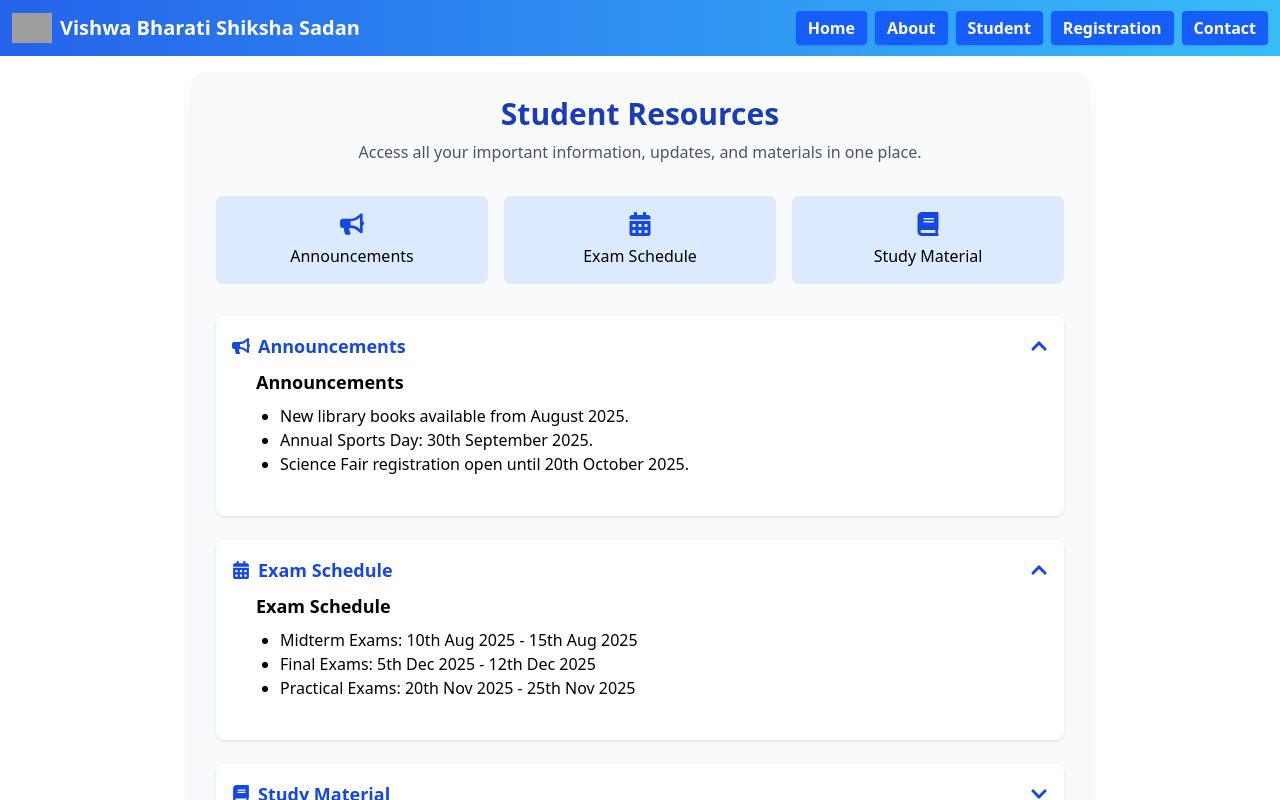
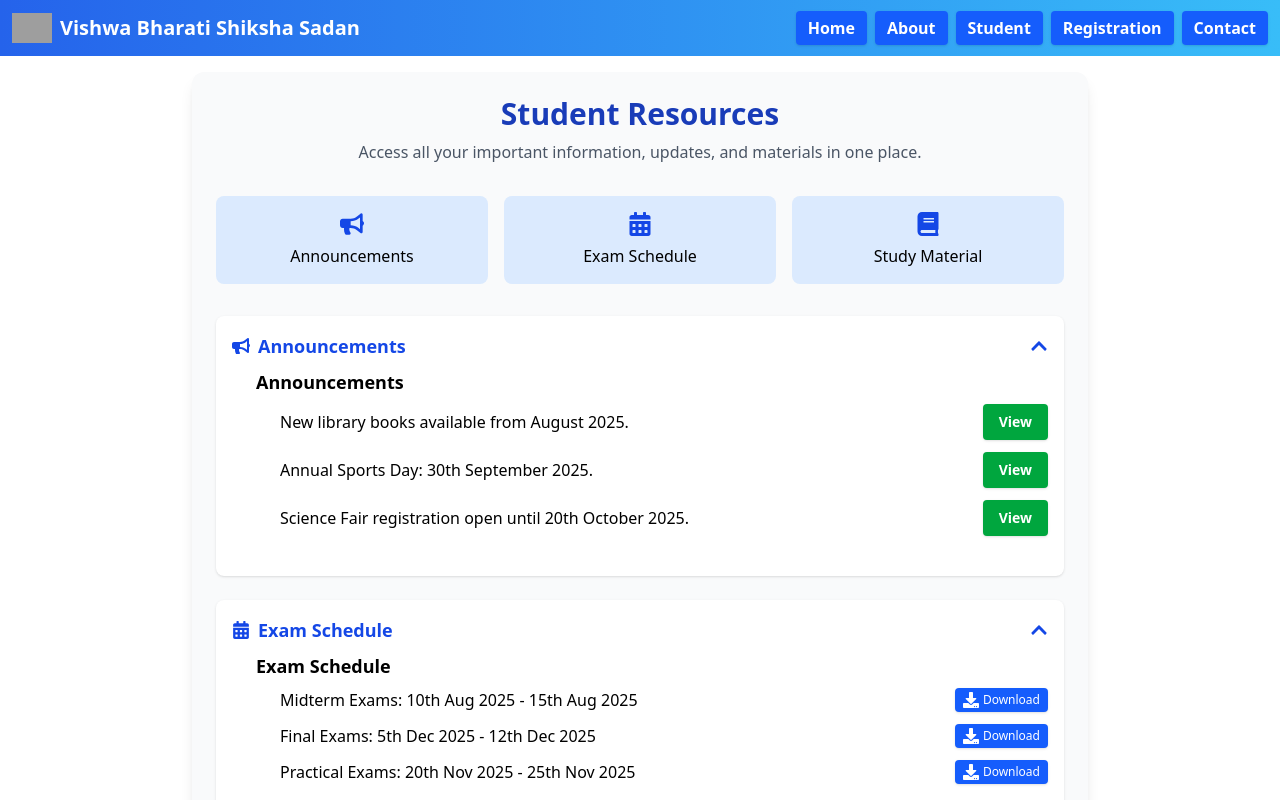
Before and after one commit to Shivamkumar31/school-website-team4, a React (Vite) app: page /student in a window 1280 px wide. Both pictures are taken after a click on the button "Exam Schedule". Shown: the top 800 px of the page. Built offline with nearby package versions, Linux system fonts and the light colour scheme; grey boxes are pictures that could not be loaded.

Commit message:
Implemented buttons to download files

```diff
--- a/src/components/Announcements.jsx
+++ b/src/components/Announcements.jsx
@@ -3,10 +3,19 @@ import React from 'react';
 const Announcements = () => (
   <section className="mb-6">
     <h2 className="text-lg font-semibold mb-2">Announcements</h2>
-    <ul className="list-disc ml-6">
-      <li>New library books available from August 2025.</li>
-      <li>Annual Sports Day: 30th September 2025.</li>
-      <li>Science Fair registration open until 20th October 2025.</li>
+    <ul className="list-disc ml-6 mb-4">
+      <li className="flex flex-col sm:flex-row sm:items-center sm:justify-between gap-2 mb-3">
+        <span>New library books available from August 2025.</span>
+        <button className="px-4 py-2 bg-green-600 text-white rounded shadow hover:bg-green-700 transition-colors duration-200 text-sm font-semibold cursor-pointer">View</button>
+      </li>
+      <li className="flex flex-col sm:flex-row sm:items-center sm:justify-between gap-2 mb-3">
+        <span>Annual Sports Day: 30th September 2025.</span>
+        <button className="px-4 py-2 bg-green-600 text-white rounded shadow hover:bg-green-700 transition-colors duration-200 text-sm font-semibold cursor-pointer">View</button>
+      </li>
+      <li className="flex flex-col sm:flex-row sm:items-center sm:justify-between gap-2 mb-3">
+        <span>Science Fair registration open until 20th October 2025.</span>
+        <button className="px-4 py-2 bg-green-600 text-white rounded shadow hover:bg-green-700 transition-colors duration-200 text-sm font-semibold cursor-pointer">View</button>
+      </li>
     </ul>
   </section>
 );
--- a/src/components/ExamSchedule.jsx
+++ b/src/components/ExamSchedule.jsx
@@ -1,12 +1,43 @@
 import React from 'react';
+import { FaDownload } from 'react-icons/fa';
 
 const ExamSchedule = () => (
   <section className="mb-6">
     <h2 className="text-lg font-semibold mb-2">Exam Schedule</h2>
-    <ul className="list-disc ml-6">
-      <li>Midterm Exams: 10th Aug 2025 - 15th Aug 2025</li>
-      <li>Final Exams: 5th Dec 2025 - 12th Dec 2025</li>
-      <li>Practical Exams: 20th Nov 2025 - 25th Nov 2025</li>
+    <ul className="list-disc ml-6 mb-4">
+      <li className="flex flex-col sm:flex-row sm:items-center sm:justify-between gap-2 mb-3">
+        <span>Midterm Exams: 10th Aug 2025 - 15th Aug 2025</span>
+        <a
+          href="/assets/midterm-exam-notification.pdf"
+          download
+          className="inline-flex items-center gap-1 px-2 py-1 bg-blue-600 text-white rounded shadow hover:bg-blue-700 transition-colors duration-200 text-xs font-medium"
+        >
+          <FaDownload className="text-base" />
+          Download
+        </a>
+      </li>
+      <li className="flex flex-col sm:flex-row sm:items-center sm:justify-between gap-2 mb-3">
+        <span>Final Exams: 5th Dec 2025 - 12th Dec 2025</span>
+        <a
+          href="/assets/final-exam-notification.pdf"
+          download
+          className="inline-flex items-center gap-1 px-2 py-1 bg-blue-600 text-white rounded shadow hover:bg-blue-700 transition-colors duration-200 text-xs font-medium"
+        >
+          <FaDownload className="text-base" />
+          Download
+        </a>
+      </li>
+      <li className="flex flex-col sm:flex-row sm:items-center sm:justify-between gap-2 mb-3">
+        <span>Practical Exams: 20th Nov 2025 - 25th Nov 2025</span>
+        <a
+          href="/assets/practical-exam-notification.pdf"
+          download
+          className="inline-flex items-center gap-1 px-2 py-1 bg-blue-600 text-white rounded shadow hover:bg-blue-700 transition-colors duration-200 text-xs font-medium"
+        >
+          <FaDownload className="text-base" />
+          Download
+        </a>
+      </li>
     </ul>
   </section>
 );
```
